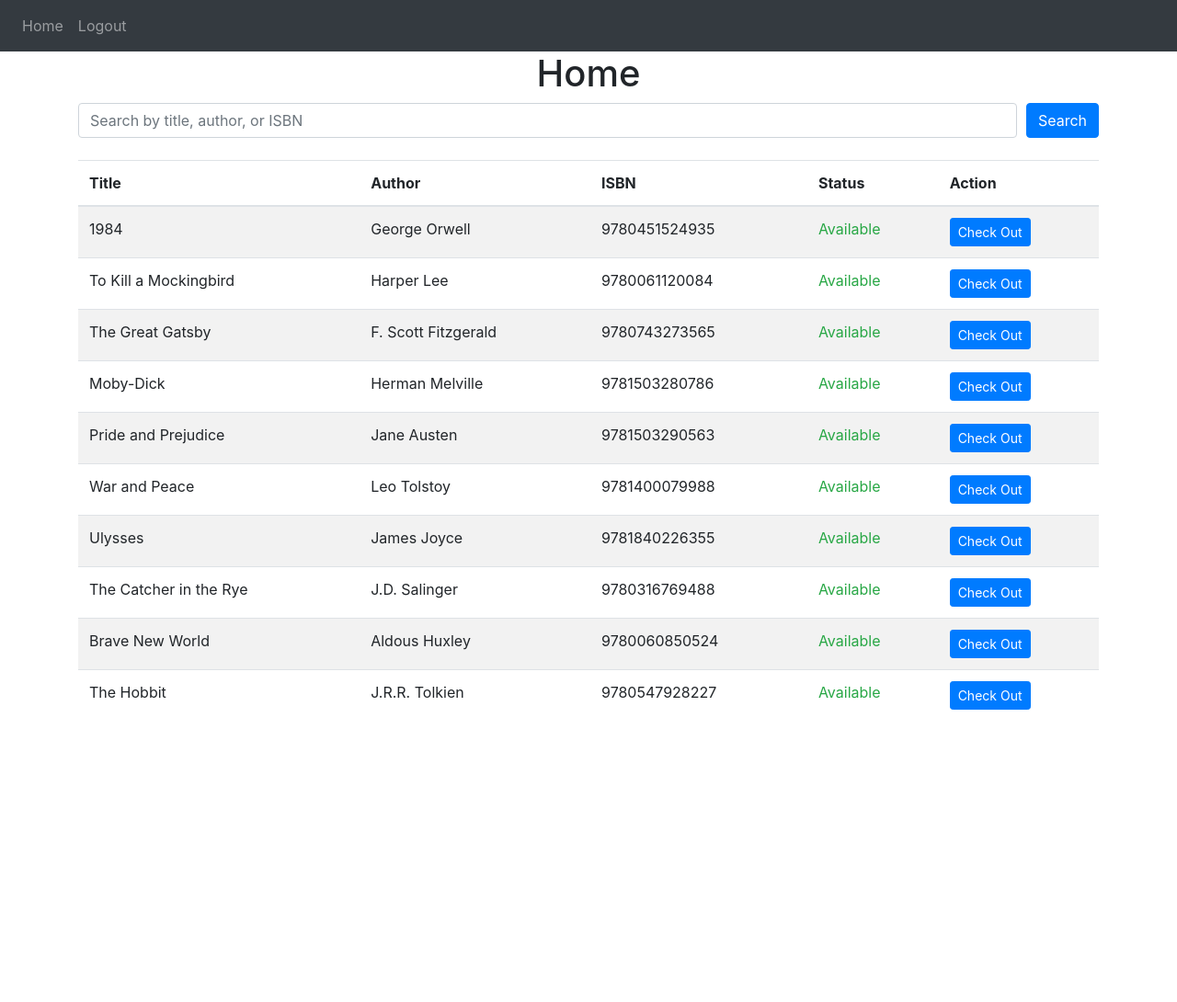
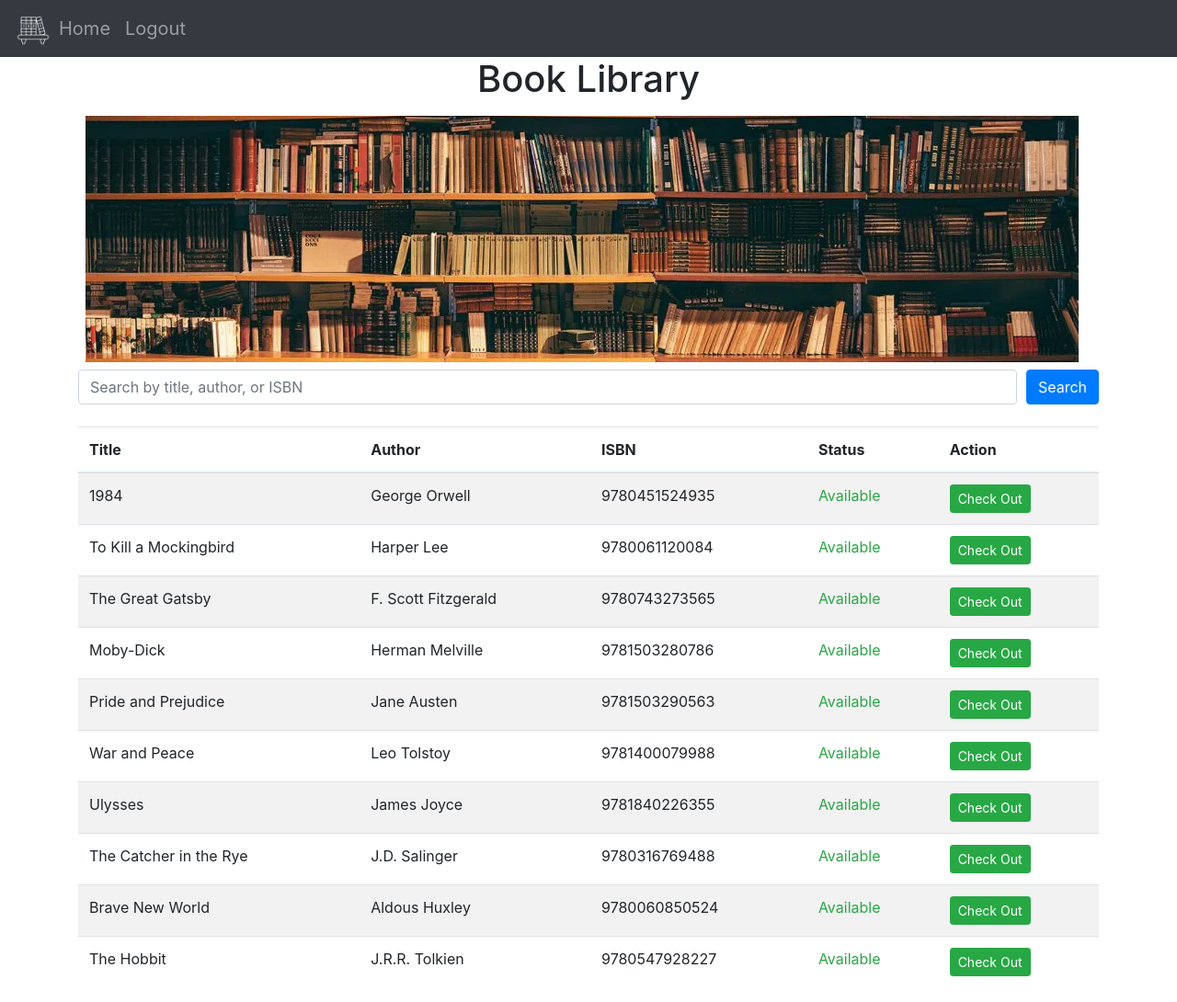
Before and after one commit to ethwheel/SDEV-265-LMS, a Flask app: page / in a window 1280 px wide. Shown: the whole page at 92% size. Before the commit the page ends 772 px from the top, so only its background shows below. Run offline with Flask 3, Linux system fonts and the light colour scheme; a user stored in the database is signed in; some libraries are stand-ins or nearby versions.

Commit message:
Final Project

```diff
--- a/FLASK WEB APP TUTORIAL/website/templates/base.html
+++ b/FLASK WEB APP TUTORIAL/website/templates/base.html
@@ -29,12 +29,19 @@
       </button>
       <div class="collapse navbar-collapse" id="navbar">
         <div class="navbar-nav">
+          <img src="/static/bookshelf.png" height="40" style="margin-top: 5px" />
           {% if user.is_authenticated %}
-          <a class="nav-item nav-link" id="home" href="/">Home</a>
-          <a class="nav-item nav-link" id="logout" href="/logout">Logout</a>
+          <a
+            class="nav-item nav-link"
+            id="home"
+            href="/"
+            style="font-size: 20px"
+            >Home</a
+          >
+          <a class="nav-item nav-link" id="logout" href="/logout"  style="font-size: 20px">Logout</a>
           {% else %}
-          <a class="nav-item nav-link" id="login" href="/login">Login</a>
-          <a class="nav-item nav-link" id="signUp" href="/sign-up">Sign Up</a>
+          <a class="nav-item nav-link" id="login" href="/login"  style="font-size: 20px">Login</a>
+          <a class="nav-item nav-link" id="signUp" href="/sign-up"  style="font-size: 20px">Sign Up</a>
           {% endif %}
         </div>
       </div>
--- a/FLASK WEB APP TUTORIAL/website/templates/home.html
+++ b/FLASK WEB APP TUTORIAL/website/templates/home.html
@@ -3,7 +3,8 @@
 {% block title %}Home{% endblock %}
 
 {% block content %}
-<h1 align="center">Home</h1>
+<h1 align="center">Book Library</h1>
+<img src="/static/bookshelves.png" style="margin: 8px;" />
 
 <!-- Search Form -->
 <form method="GET" action="{{ url_for('views.home') }}" class="mb-4">
@@ -45,10 +46,12 @@
                 <td>
                     {% if book.available %}
                         <form method="POST" action="{{ url_for('views.checkout_book', bookId=book.id) }}" style="display:inline;">
-                            <button type="submit" class="btn btn-sm btn-primary">Check Out</button>
+                            <button type="submit" class="btn btn-sm btn-success">Check Out</button>
                         </form>
                     {% else %}
-                        <button class="btn btn-sm btn-secondary" disabled>Check Out</button>
+                    <form method="POST" action="{{ url_for('views.checkin_book', bookId=book.id) }}" style="display:inline;">
+                        <button type="submit" class="btn btn-sm btn-danger">Return</button>
+                    </form>
                     {% endif %}
                 </td>
             </tr>
--- a/FLASK WEB APP TUTORIAL/website/views.py
+++ b/FLASK WEB APP TUTORIAL/website/views.py
@@ -41,3 +41,21 @@ def checkout_book(bookId):
     # return updated list of books
     books = Book.query.all()
     return render_template("home.html", user=current_user, books=books)
+
+@views.route('/checkin/<bookId>', methods=['GET', 'POST'])
+@login_required
+def checkin_book(bookId):
+
+    # temporarily just show book selected for checkout -- remove once available property is updated correctly
+    #books = Book.query.filter(Book.id == bookId)
+
+    # get book
+    books = Book.query.get(bookId)
+    # update 'available' property
+
+    books.available = 1
+
+    db.session.commit()
+    # return updated list of books
+    books = Book.query.all()
+    return render_template("home.html", user=current_user, books=books)
```
Also changed, not shown: FLASK WEB APP TUTORIAL/instance/library.db, FLASK WEB APP TUTORIAL/website/static/bookshelf.png (added), FLASK WEB APP TUTORIAL/website/static/bookshelves.png (added). Lines whose indentation alone changed are shown as unchanged.
